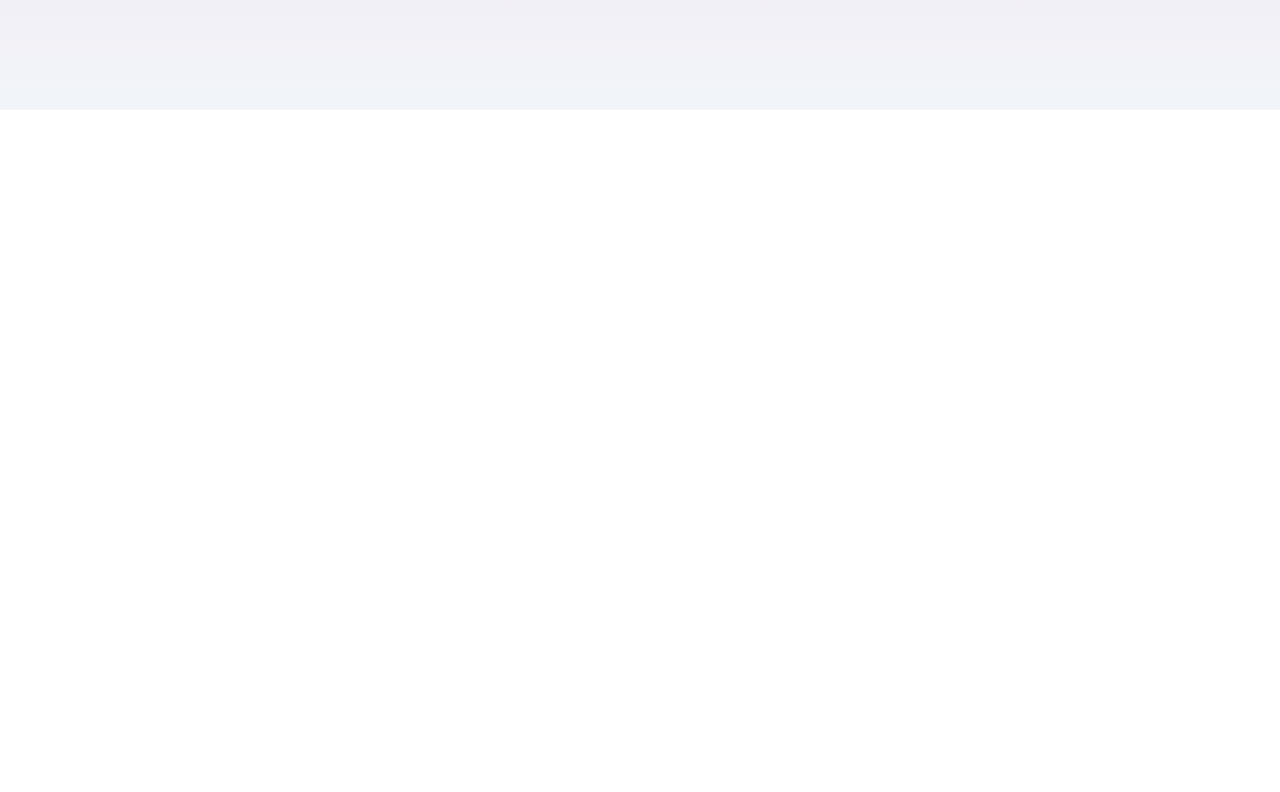
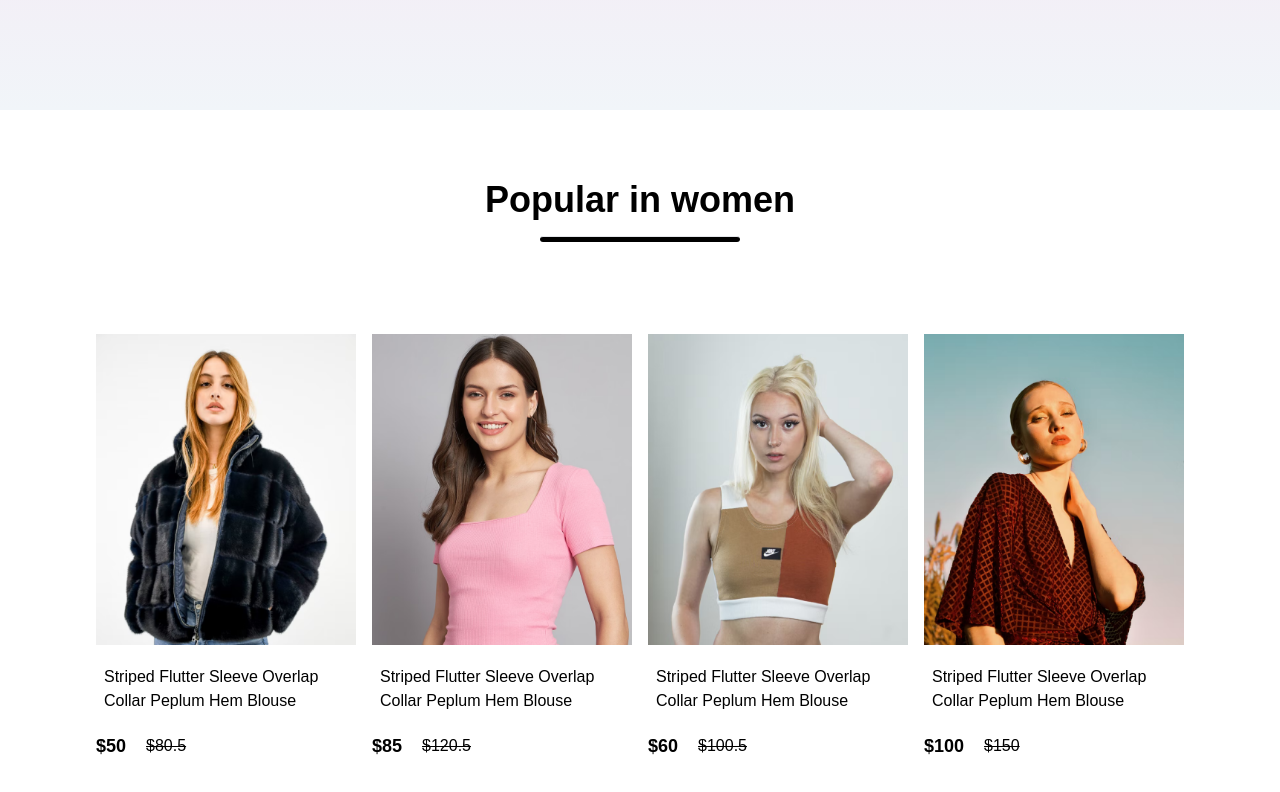
Before and after one commit to SmurfsNima/React-Shopper_website-FullResponsive, a React (Create React App) app: page / in a window 1280 px wide. Shown: the part 764-1556 px from the top of the page. Before the commit the page ends 874 px from the top, so only its background shows below. Built offline with nearby package versions, Linux system fonts and the light colour scheme; the HTML template or start-up script is replaced by a standard one.

Commit message:
popular section completed

```diff
--- /dev/null
+++ b/src/components/Item/Item.jsx
@@ -0,0 +1,16 @@
+import React from 'react'
+import './item.css'
+const Item = ({name , image , old_price , new_price}) => {
+  return (
+    <div className=' w-[260px] flex flex-col gap-5 hover:scale-[1.1] duration-[0.6s] '>
+      <img className='w-[300px]' src={image} alt="" />
+      <p className='mx-2'>{name}</p>
+      <div className='flex items-center  gap-5'>
+        <p className='font-semibold text-[18px] ' > ${new_price}</p>
+        <p className='line-through'>${old_price}</p>
+      </div>
+    </div>
+  )
+}
+
+export default Item
--- a/src/components/pages/shop.jsx
+++ b/src/components/pages/shop.jsx
@@ -1,10 +1,12 @@
 import Hero from "../Hero/Hero";
+import Popular from "../popular/Popular";
 
 const Shop = () => {
   return (
-    <>
+    <div>
       <Hero />
-    </>
+      <Popular />
+      </div>
   );
 };
 
--- /dev/null
+++ b/src/components/popular/Popular.jsx
@@ -0,0 +1,18 @@
+import React from 'react'
+import data_product from '../../Assets/Assets/data'
+import Item from '../Item/Item'
+const Popular = () => {
+  return (
+    <div className='flex h-[90vh] flex-col gap-3 justify-center items-center '>
+        <h2 className='font-bold text-4xl'>Popular in women</h2>
+        <hr className='h-[6px] rounded-md w-[200px] mt-1 bg-black '/>
+        <div className='flex gap-4 items-center mt-[80px]'>
+        {data_product.map((item, index) =>{
+          return  <Item key={index} id={item.id} name = {item.name} image = {item.image} old_price={item.old_price} new_price={item.new_price} />
+        })}
+        </div>
+
+    </div>
+  )
+}
+export default Popular
```
Also changed, not shown: src/components/Item/item.css (added).
